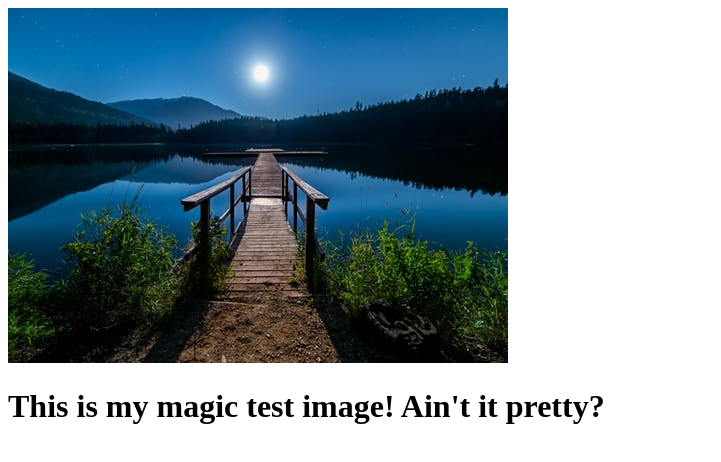
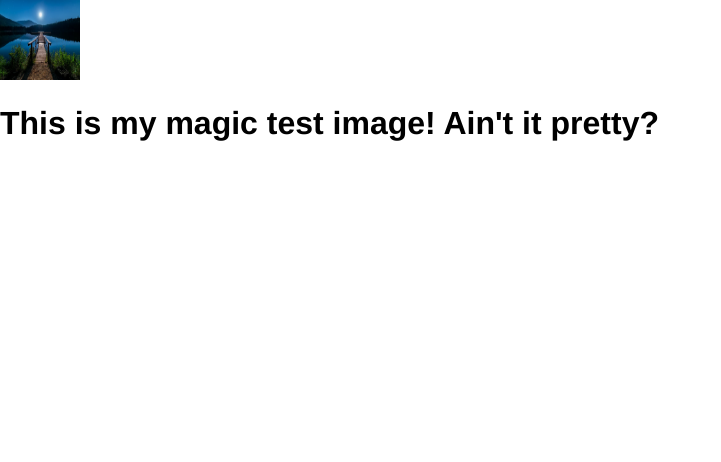
Before and after one commit to beingSCK/git-101, a plain HTML site: page index.html in a window 1280 px wide. Shown: the whole page, without its empty margins (0-721 px from the left). Drawn offline with Linux system fonts and the light colour scheme.

Commit message:
Added basic styling w/ CSS

```diff
--- a/index.html
+++ b/index.html
@@ -1,8 +1,11 @@
 <!DOCTYPE html>
 <html>
 	<head></head>
+		<link rel="stylesheet" type="text/css" href="style.css">
 	<body>
-		<img src="git_test_img.jpeg" alt="">
-		<h1>This is my magic test image!  Ain't it pretty?</h1>
+		<div id = "cotainer">
+			<img id = "logo" src="git_test_img.jpeg" alt="">
+			<h1>This is my magic test image!  Ain't it pretty?</h1>
+		</div>
 	</body>
 </html>
--- /dev/null
+++ b/style.css
@@ -0,0 +1,16 @@
+body {
+	margin: 0;
+	font-family: Helvetica;
+}
+
+#logo{
+	height: 80px;
+	width: 80px;
+}
+
+#container {
+	display: flex;
+	align-items: center;
+	justify-content: center;
+	height: 100vh;
+}
```
